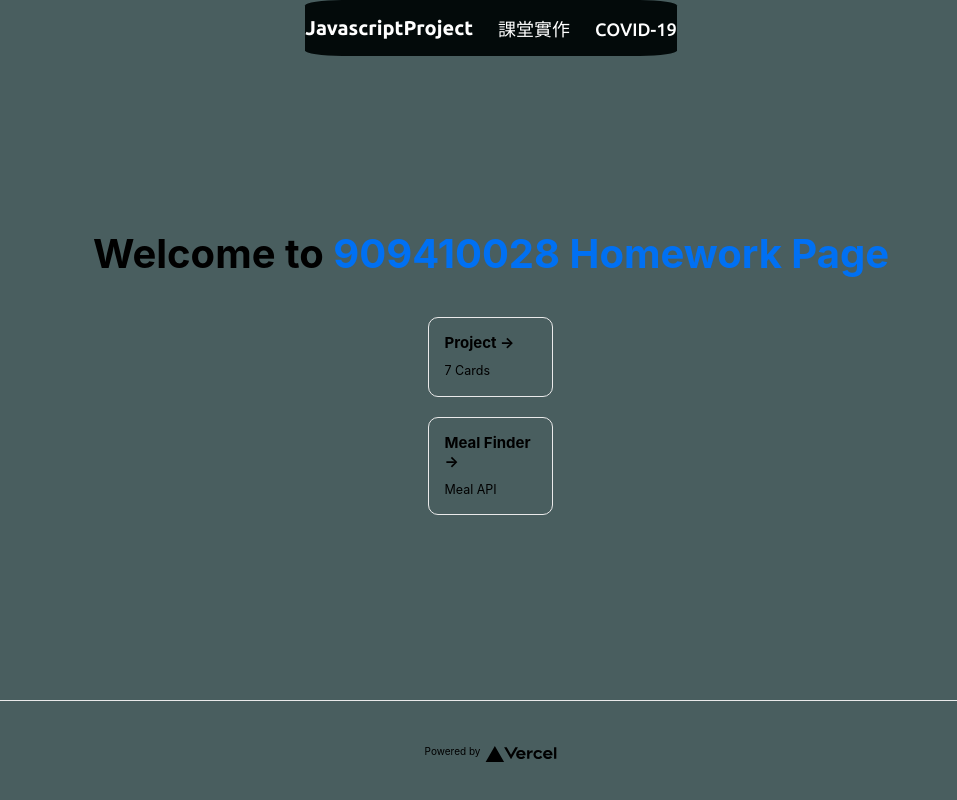
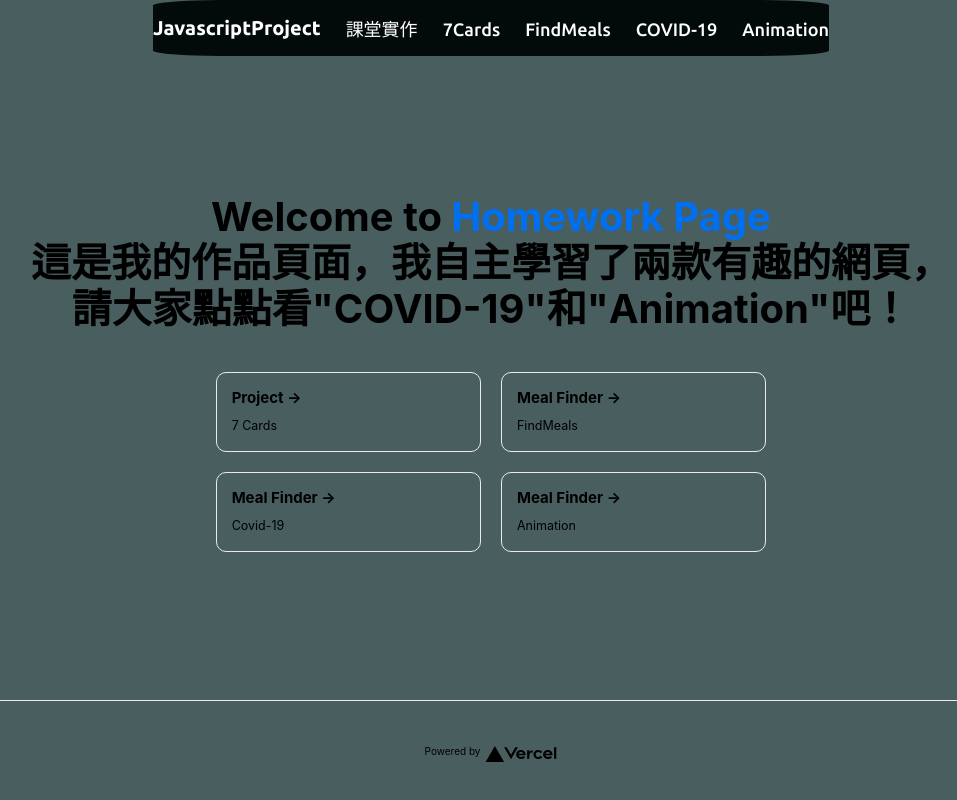
Before and after one commit to a88019401/Week15_Final_Project, a Next.js app: page / in a window 1280 px wide. Shown: the whole page, without its empty margins (149-1106 px from the left). Built offline with nearby package versions, Linux system fonts and the light colour scheme.

Commit message:
Final!!!!!!!!!!!!!!!!!!!!!!

```diff
--- a/pages/index.js
+++ b/pages/index.js
@@ -13,7 +13,8 @@ export default function Home() {
       <Nav/>
       <main className={styles.main}>
         <h1 className={styles.title}>
-          Welcome to <a>909410028 Homework Page</a>
+          Welcome to <a>Homework Page</a><br/>
+          這是我的作品頁面，我自主學習了兩款有趣的網頁，<br/>請大家點點看"COVID-19"和"Animation"吧！
         </h1>
         <div className={styles.grid}>
           <a href="./project" className={styles.card}>
@@ -21,7 +22,13 @@ export default function Home() {
           </a>
 
           <a href="./project/meals" className={styles.card}>
-            <h2>Meal Finder &rarr;</h2><p>Meal API</p>
+            <h2>Meal Finder &rarr;</h2><p>FindMeals</p>
+          </a>
+          <a href="https://covid19-website-omega.vercel.app/" className={styles.card}>
+            <h2>Meal Finder &rarr;</h2><p>Covid-19</p>
+          </a>
+          <a href="https://js-portfolio-framer-motion-909410028.vercel.app/" className={styles.card}>
+            <h2>Meal Finder &rarr;</h2><p>Animation</p>
           </a>
 
         </div>
--- a/pages/project/nav.js
+++ b/pages/project/nav.js
@@ -18,7 +18,10 @@ export default function nav() {
                         <li className={styles.lastli}><a href="#"> W15</a></li>
                         </ul>
                     </li>
-                    <li><a href="#"> COVID-19</a></li>
+                    <li><a href="./project"> 7Cards</a></li>
+                    <li><a href="./project/meals"> FindMeals</a></li>
+                    <li><a href="https://covid19-website-omega.vercel.app/"> COVID-19</a></li>
+                    <li><a href="https://js-portfolio-framer-motion-909410028.vercel.app/"> Animation</a></li>
                     </ul>
                 </div>
             </nav>
```
